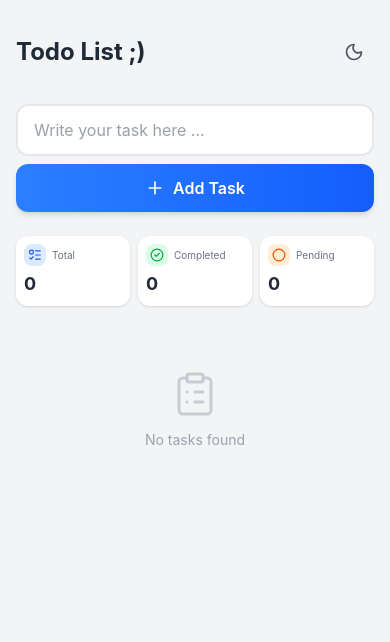
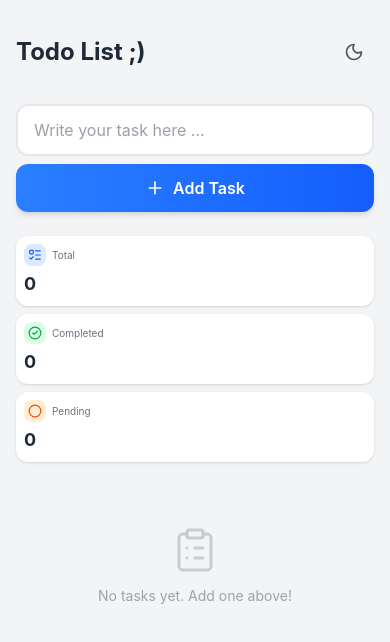
Before and after one commit to amirrezash0n/taskflow-app, a React (Vite) app: page / in a window 390 px wide. Shown: the top 642 px of the page. Built offline with nearby package versions, Linux system fonts and the light colour scheme.

Commit message:
feat(TodoList): show filter-aware empty state message

```diff
--- a/src/components/TodoList.tsx
+++ b/src/components/TodoList.tsx
@@ -1,16 +1,24 @@
 import { ClipboardList } from "lucide-react";
-import type { Todo } from "../types/todo";
+import type { Todo, FilterType } from "../types/todo";
 import TodoItem from "./TodoItem";
 
 interface TodoListProps {
   todos: Todo[];
+  filter: FilterType;
   onToggle: (id: string) => void;
   onDelete: (id: string) => void;
   onEdit: (id: string, newText: string) => void;
 }
 
+const emptyMessages: Record<FilterType, string> = {
+  all: "No tasks yet. Add one above!",
+  completed: "No completed tasks yet.",
+  pending: "No pending tasks. All done! 🎉",
+};
+
 export default function TodoList({
   todos,
+  filter,
   onToggle,
   onDelete,
   onEdit,
@@ -23,7 +31,7 @@ export default function TodoList({
           className="mb-3 opacity-50"
           strokeWidth={1.5}
         />
-        <p className="text-sm sm:text-base">No tasks found</p>
+        <p className="text-sm sm:text-base">{emptyMessages[filter]}</p>
       </div>
     );
   }
--- a/src/components/TodoStats.tsx
+++ b/src/components/TodoStats.tsx
@@ -35,7 +35,7 @@ export default function TodoStats({ todos }: TodoStatsProps) {
 
   return (
     <div className="mb-6">
-      <div className="grid grid-cols-3 gap-2 sm:gap-3">
+      <div className="grid grid-cols-1 sm:grid-cols-2 md:grid-cols-3 gap-2 sm:gap-3">
         {stats.map((stat) => (
           <div
             key={stat.label}
```
Also changed, not shown: 2 other files (tests, documents, lock files or other folders).
